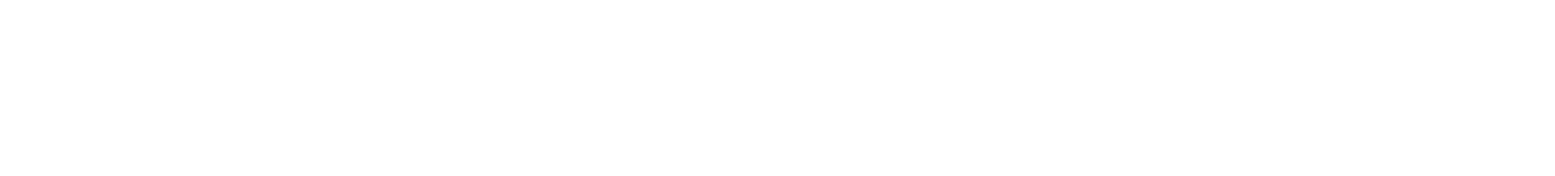
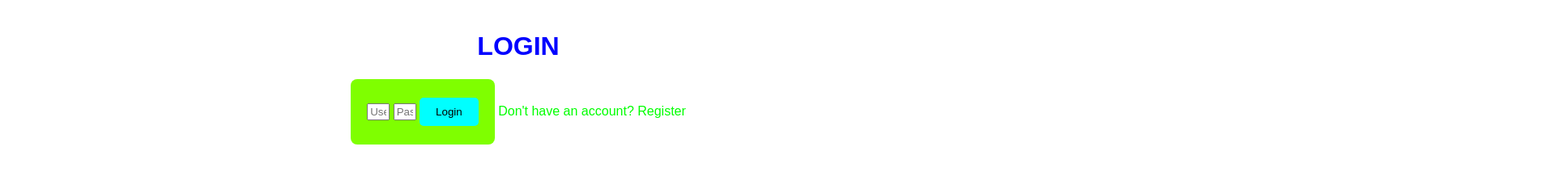
Before and after one commit to Blaza-cho/blazacho, a website: page public/login.html in a window 1280 px wide. Shown: the top 218 px of the page at 81% size, 1920 px wide, since content can reach past the window. Drawn offline with Linux system fonts and the light colour scheme.

Commit message:
Update style.css

```diff
--- a/public/style.css
+++ b/public/style.css
@@ -1,22 +1,22 @@
 body{
     font-family: Arial, Helvetica, sans-serif;
     background: scroll;
-    padding: 90%;
+    padding: 10px;
     text-align: center;
 }
 
 form {
     background-color: chartreuse;
     display: inline-block;
-    padding: 90%;
+    padding: 20px;
     border-radius: 8px;
     box-shadow: 0ex;
 }
 
 input {
     display: ruby-base-container;
-    width: 90%;
-    margin: 0 auto;
+    width: 20px;
+    margin: 10px auto;
     padding: auto;
 }
 
```
